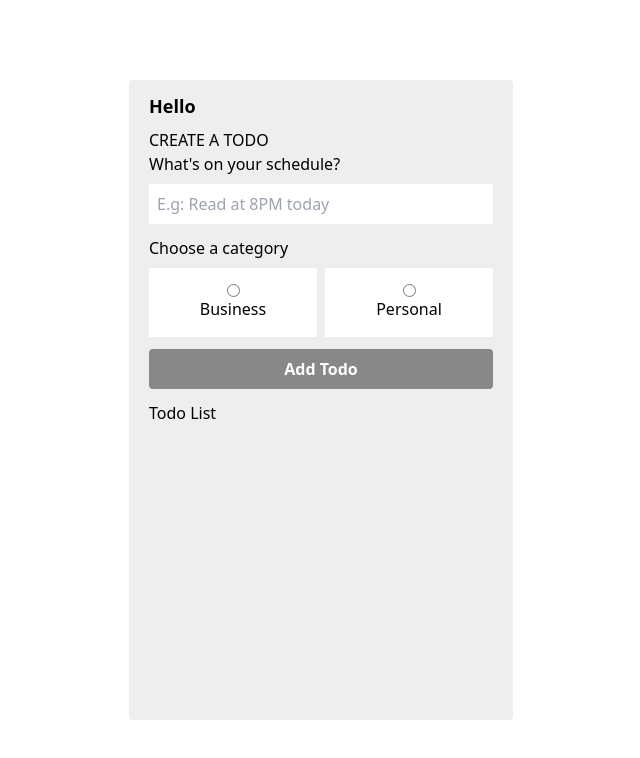
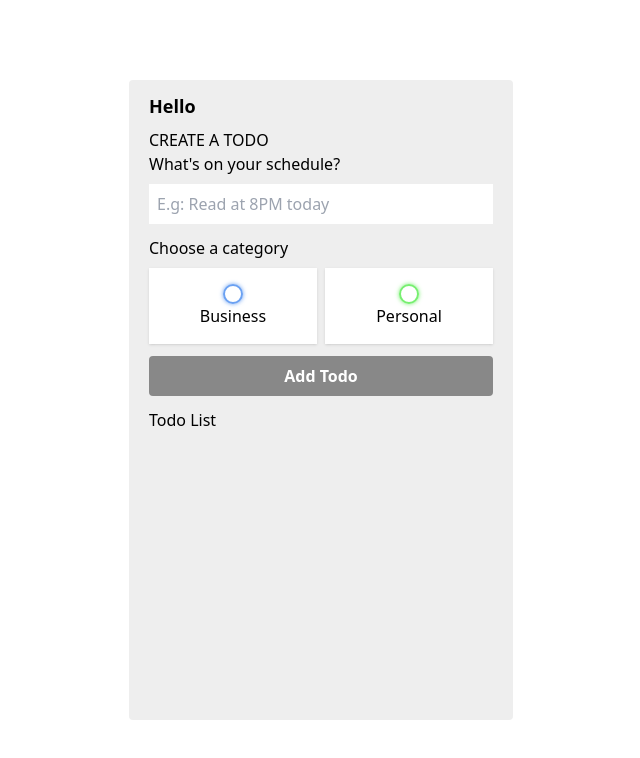
Before and after one commit to aamir-alii/todowithrtk, a React (Create React App) app: page / in a window 1280 px wide. Shown: the top 758 px of the page, without its empty margins (319-959 px from the left). Built offline with nearby package versions, Linux system fonts and the light colour scheme.

Commit message:
Some Style Changes

```diff
--- a/src/components/Category.js
+++ b/src/components/Category.js
@@ -4,17 +4,20 @@ function Category({ category, checkbox, setCheckbox }) {
   return (
     <>
       <div
-        className={`flex justify-center items-center flex-col bg-white p-4  w-1/2 shadow-${category.toLowerCase()}`}
+        className={`flex justify-center items-center flex-col bg-white p-4  w-1/2 shadow`}
+        onClick={() => setCheckbox(category)}
       >
         <input
           type="radio"
-          class={`${category.toLowerCase()}`}
+          className={` ${category.toLowerCase()}`}
           name={"category"}
           value={category}
           onChange={(event) => setCheckbox(event.target.value)}
           checked={checkbox === category}
+          id={category}
         />
-        <h4>{category}</h4>
+        <span className={`buble ${category.toLowerCase()}`}></span>
+        <label htmlFor={category}>{category}</label>
       </div>
     </>
   );
--- a/src/components/Todo.js
+++ b/src/components/Todo.js
@@ -3,12 +3,20 @@ import { FaEdit } from "react-icons/fa";
 import { MdDelete } from "react-icons/md";
 import { useDispatch } from "react-redux";
 import { deleteTodo, updateStatus } from "../store/todoSlice";
+
 function Todo({ data, completed, category, id, handleEdit, todo }) {
   const dispatch = useDispatch();
   return (
     <div className="flex gap-2 bg-white px-3 py-2 items-center justify-between">
       <div className="flex gap-2">
-        <input type="checkbox" onClick={() => dispatch(updateStatus(id))} />
+        <input
+          id={id}
+          type="checkbox"
+          onClick={() => dispatch(updateStatus(id))}
+        />
+        <label htmlFor={id}>
+          <span className={`buble ${category.toLowerCase()}`}></span>
+        </label>
         <p className={`${completed === true ? "text-light" : ""} `}>{data}</p>
       </div>
       <div className="flex gap-2">
--- a/src/index.css
+++ b/src/index.css
@@ -1,11 +1,46 @@
 @tailwind base;
 @tailwind components;
 @tailwind utilities;
+    input[type="radio"], input[type="checkbox"] {
+      display: none;
+    }
+    .buble {
+      display: flex;
+      justify-content: center;
+      align-items: center;
+      width: 20px;
+      height: 20px;
+      border-radius: 50%;
+      border: 2px solid rgba(58, 130, 238, 0.75);
+      box-shadow: 0 0 4px rgba(58, 130, 238, 0.75);
+    }
+    .buble.personal {
+      border-color:rgba(73, 234, 64, 0.75);
+      box-shadow: 0 0 4px rgba(73, 234, 64, 0.75);
+    }
+    .buble::after {
+      content : "";
+      display : block;
+      opacity: 0;
+      width: 0;
+      height: 0;
+      background-color: rgba(58, 130, 238, 0.75);
+      box-shadow: 0 0 4px rgba(58, 130, 238, 0.75);
+      border-radius: 50%;
+      transition: 0.2s ease-in-out;
 
-
-    .business {
-      background-color: rgba(58, 130, 238, 0.75)
     }
-    .personal {
-      background-color: rgba(73, 234, 64, 0.75)
+    .buble.personal::after {
+      background-color: rgba(73, 234, 64, 0.75);
+      box-shadow: 0 0 4px rgba(73, 234, 64, 0.75);
     }
+    input:checked ~ .buble::after {
+      width: 10px;
+      height: 10px;
+      opacity: 1;
+    }
+   input:checked ~ label .buble::after {
+      width: 10px;
+      height: 10px;
+      opacity: 1;
+    }
```
